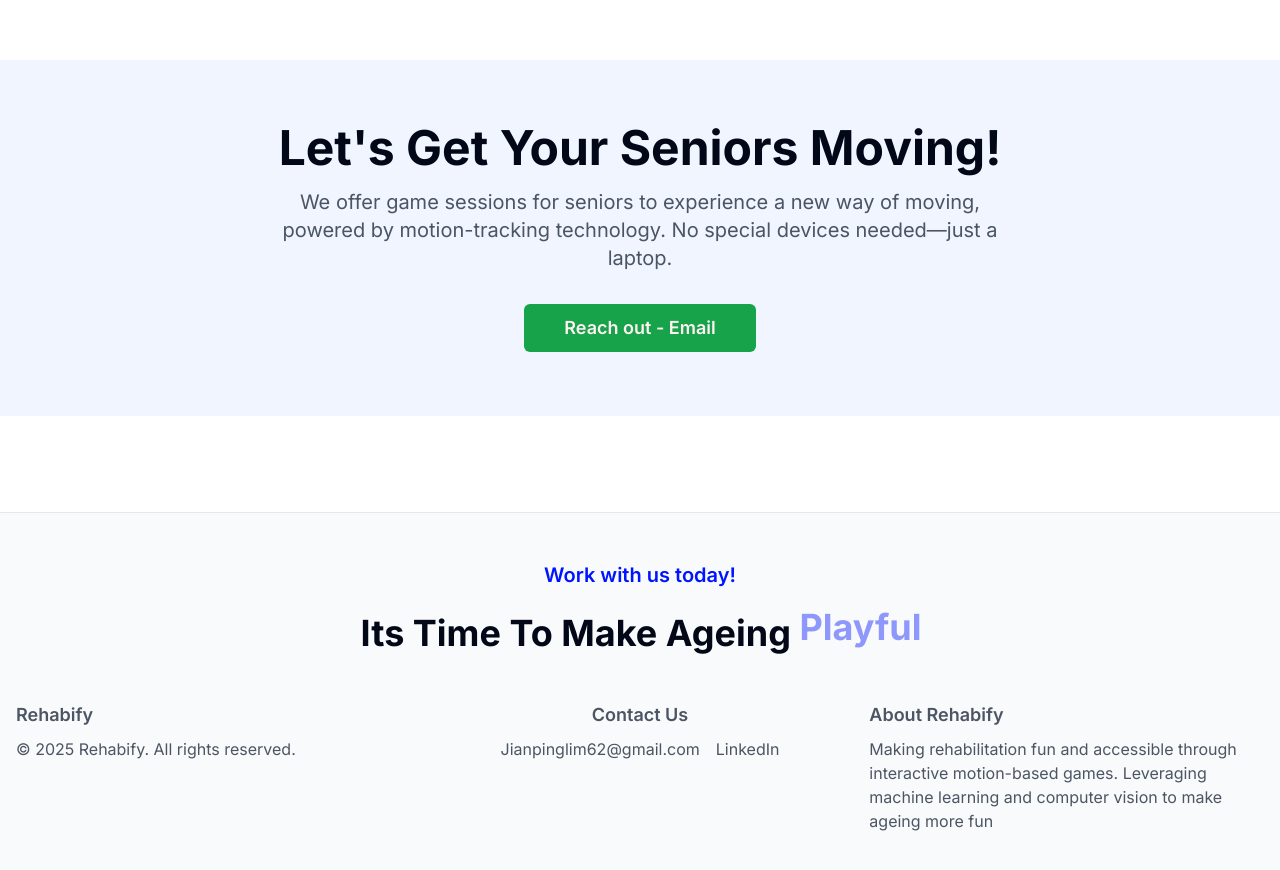
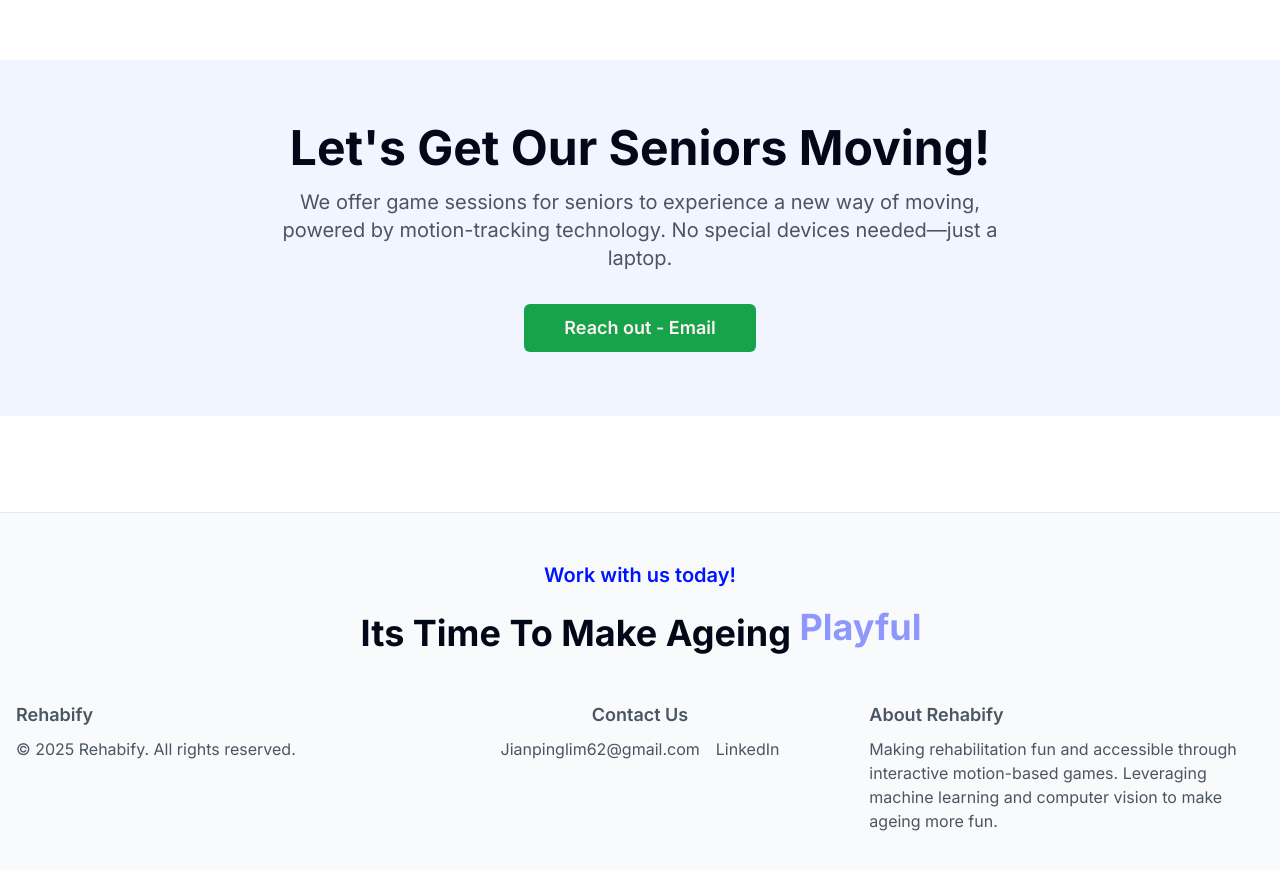
Before and after one commit to jianpinglim/rehabify-landing, a Next.js app: page / in a window 1280 px wide. Shown: the part 2820-3690 px from the top of the page. Built offline with nearby package versions, Linux system fonts and the light colour scheme.

Commit message:
changed language issues

```diff
--- a/app/page.tsx
+++ b/app/page.tsx
@@ -285,7 +285,7 @@ export default function Home() {
       <div className="bg-[#f0f5ff] py-16 mb-0">
         <div className="container mx-auto px-4 text-center">
           <h2 className="text-4xl md:text-5xl font-bold mb-4">
-            Let's Get Your Seniors Moving!
+            Let's Get Our Seniors Moving!
           </h2>
           <p className="text-gray-600 text-xl max-w-3xl mx-auto mb-8">
             We offer game sessions for seniors to experience a new way of moving, powered by motion-tracking technology.
@@ -338,7 +338,7 @@ export default function Home() {
             <div className="text-center md:text-left">
               {/* Increased heading size */}
               <p className="font-semibold text-lg mb-2">About Rehabify</p>
-              <p>Making rehabilitation fun and accessible through interactive motion-based games. Leveraging machine learning and computer vision to make ageing more fun</p>
+              <p>Making rehabilitation fun and accessible through interactive motion-based games. Leveraging machine learning and computer vision to make ageing more fun.</p>
             </div>
           </div>
         </div>
```
